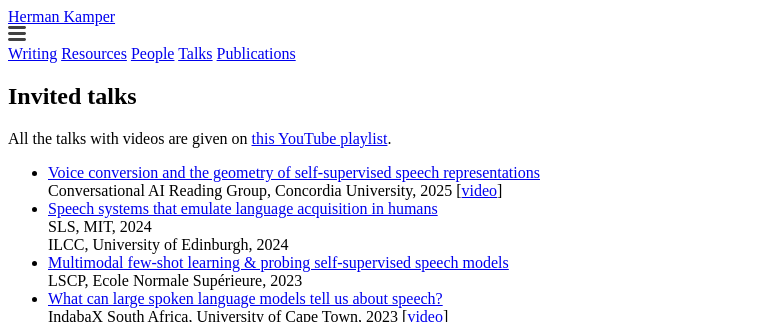
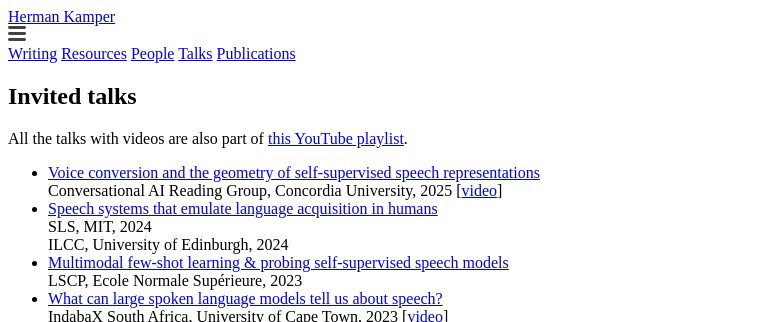
Before and after one commit to kamperh/kamperh.github.io, a Jekyll site: the page built from talks.md, in a window 1280 px wide. Shown: the top 322 px of the page, without its empty margins (0-775 px from the left). Built offline with Jekyll 4.4.1, drawn with Linux system fonts in a browser that asks for light colours; a style sheet for code colours, icons or effects is not loaded.

Commit message:
Update talks.md

```diff
--- a/talks.md
+++ b/talks.md
@@ -7,7 +7,7 @@ order: 4
 
 # Invited talks
 
-All the talks with videos are given on [this YouTube playlist](https://www.youtube.com/playlist?list=PLmZlBIcArwhOcX0KF9aNc-BfZxd1xqF8H).
+All the talks with videos are also part of [this YouTube playlist](https://www.youtube.com/playlist?list=PLmZlBIcArwhOcX0KF9aNc-BfZxd1xqF8H).
 
 - [Voice conversion and the geometry of self-supervised speech representations]({{site.url}}/slides/kamper_convairg2025_talk-compressed.pdf)
   Conversational AI Reading Group, Concordia University, 2025 [[video](https://youtu.be/L6SnWOui_7A)]
```
